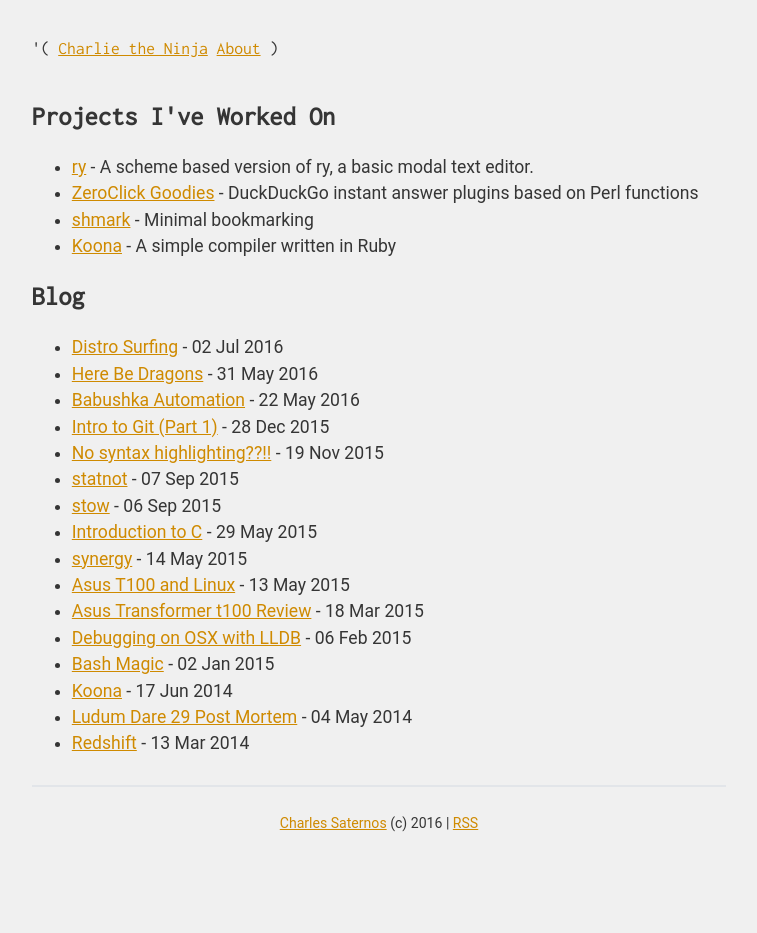
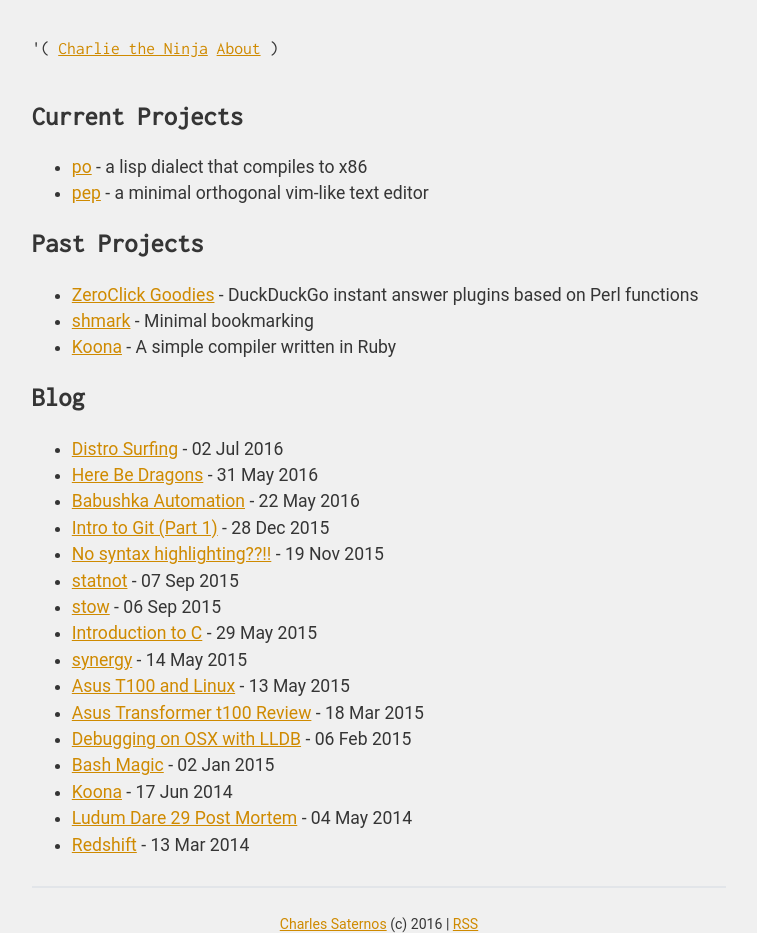
Before and after one commit to charles-l/charles-l.github.io, a Jekyll site: the page built from index.html, in a window 1280 px wide. Shown: the whole page, without its empty margins (261-1018 px from the left). Built offline with Jekyll 4.4.1, drawn with Linux system fonts in a browser that asks for light colours; before the commit the page ends 900 px from its top, so only the background shows below that.

Commit message:
updated projects

```diff
--- a/index.html
+++ b/index.html
@@ -3,9 +3,14 @@ layout: default
 title: Home
 ---
 
-<h2>Projects I've Worked On</h2>
+<h2>Current Projects</h2>
 <ul>
-<li><a href='https://github.com/kiasaki/ry'>ry</a> - A scheme based version of ry, a basic modal text editor.</li>
+<li><a href='https://github.com/charles-l/po'>po</a> - a lisp dialect that compiles to x86</li>
+<li><a href='https://github.com/charles-l/pep'>pep</a> - a minimal orthogonal vim-like text editor</li>
+</ul>
+
+<h2>Past Projects</h2>
+<ul>
 <li><a href='https://github.com/charles-l/zeroclickinfo-goodies'>ZeroClick Goodies</a> - DuckDuckGo instant answer plugins based on Perl functions</li>
 <li><a href='https://github.com/charles-l/shmark'>shmark</a> - Minimal bookmarking</li>
 <li><a href='https://github.com/charles-l/koona'>Koona</a> - A simple compiler written in Ruby</li>
```
